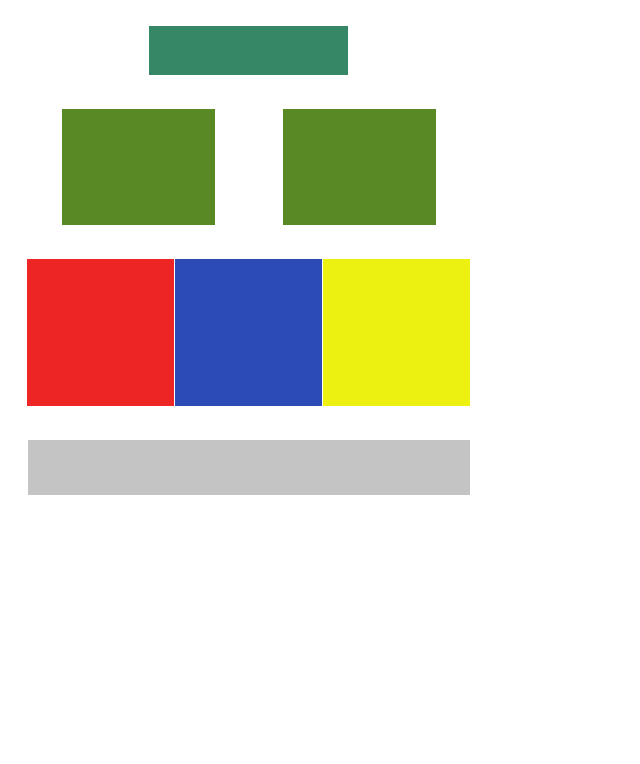
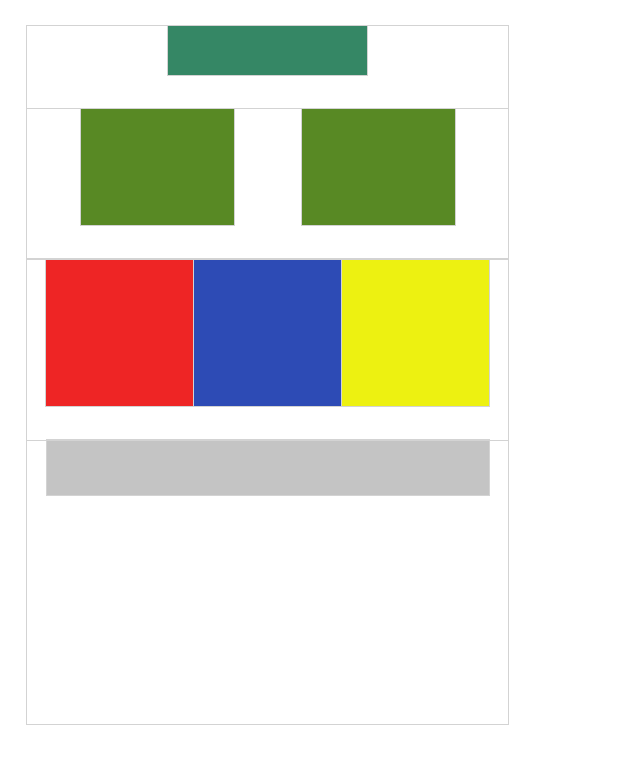
Before and after one commit to Nastyatann/reposit, a website: page src/index.html in a window 1280 px wide. Shown: the whole page, without its empty margins (0-640 px from the left). Drawn offline with nearby package versions, Linux system fonts and the light colour scheme; files that its build step writes are made by us from their sources.

Commit message:
initial commit

```diff
--- a/src/index.html
+++ b/src/index.html
@@ -8,26 +8,25 @@
     <script src="./js/main.js" defer></script>
   </head>
   <body>
-    <div class="text-align">
-      <div class="inline-block" style="width: 199px; height: 49px; background-color: #358765;">
+    <div class="first-container">
+      <div class="inline-block rectangle-top">
       </div>
       <div>
-        <div class="rectangular inline-block" style="margin-right: 68px;">
+        <div class="rectangle inline-block" style="margin-right: 68px;">
         </div>
-        <div class="rectangular inline-block">
+        <div class="rectangle inline-block">
         </div>
       </div>
       <div>
         <div class="square inline-block" style="background-color: #EE2525;">
         </div>
-        <div class="square inline-block" style="background-color: #2D4BB5; margin-left: 1px; margin-right:1px;">
+        <div class="square inline-block" style="margin-left: 1px; margin-right:1px;">
         </div>
         <div class="square inline-block" style="background-color: #EDF111;">
         </div>
       </div>
-     <div class="inline-block" style="width: 442px; height: 55px; background-color: #C4C4C4; margin-bottom: 0;">
+      <div class="inline-block rectangle-bottom">
       </div>
     </div>
-
   </body>
 </html>
--- a/src/main.scss
+++ b/src/main.scss
@@ -1,26 +1,31 @@
 body * {
- // outline: 1px solid lightgrey;
+ outline: 1px solid lightgrey;
 }
 
 body {
-  font-size: 0;
+ font-size: 0;
 }
 
-.text-align {
-  text-align: center;
-  width: 443px;
-  height: 469px;
-  margin: 26px 20px 203px 19px;
-  background-color: #FFF;
+.first-container {
+ width: 481px;
+ height: 698px;
+ text-align: center;
+ margin: 26px 19px 203px 19px;
+ background-color: #FFF;
 }
 
 .inline-block {
-  box-sizing: border-box;
   display: inline-block;
   margin-bottom: 34px;
 }
 
-.rectangular {
+.rectangle-top {
+  width: 199px;
+  height: 49px;
+  background-color: #358765;
+}
+
+.rectangle {
   width: 153px;
   height: 116px;
   background-color: #588924;
@@ -29,4 +34,12 @@ body {
 .square {
  width: 147px;
  height: 147px;
+ background-color: #2D4BB5;
 }
+
+.rectangle-bottom {
+  width: 442px;
+  height: 55px;
+  background-color: #C4C4C4;
+  margin-bottom: 0;
+}
```
